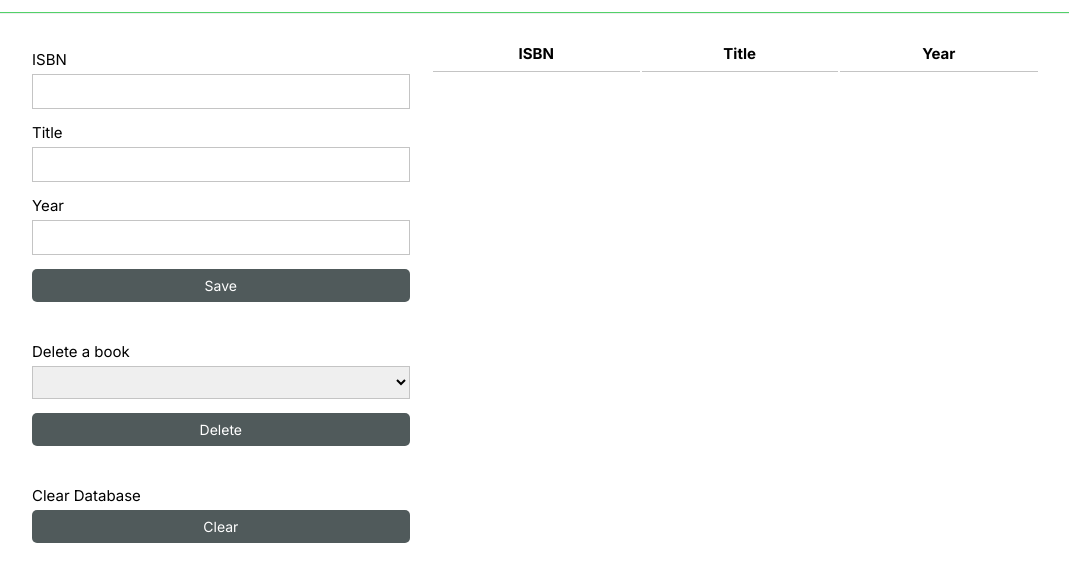
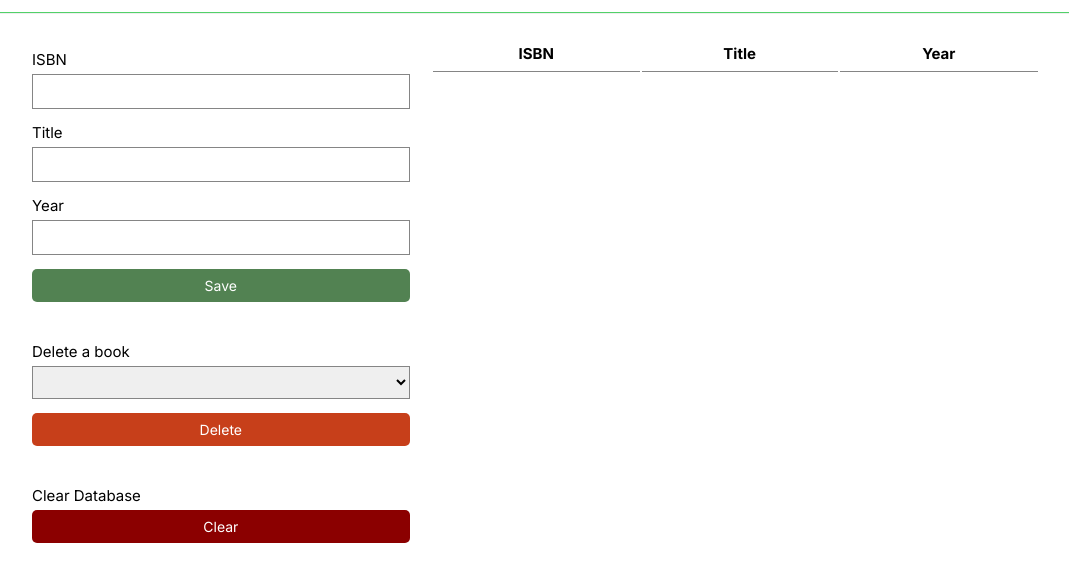
Before and after one commit to OwenRub/Vanilla-JS-projects, a plain HTML site: page MyBooks/index.html in a window 1280 px wide. Shown: the part 97-678 px from the top of the page, without its empty margins (112-1181 px from the left). Drawn offline with nearby package versions, Linux system fonts and the light colour scheme.

Commit message:
styles changed

```diff
--- a/MyBooks/style.css
+++ b/MyBooks/style.css
@@ -37,7 +37,7 @@ input {
 	box-sizing: border-box;
 	width: 100%;
 	font-size: 14px;
-	border: 1px solid #c4c4c4;
+	border: 1px solid #858585;
 }
 label {
 	margin-bottom: 5px;
@@ -46,7 +46,7 @@ label {
 select {
 	padding: 6px;
 	width: 100%;
-	border: 1px solid #c4c4c4;
+	border: 1px solid #858585;
 	font-size: 14px;
 }
 .marg20 {
@@ -75,13 +75,13 @@ select {
 .btn:active {
 	opacity: 0.8;
 }
-.save:hover {
+.save {
 	background: #528252;
 }
-.del:hover {
+.del {
 	background: #c73f1a;
 }
-.clear:hover {
+.clear {
 	background: darkred;
 }
 .table{
@@ -93,7 +93,7 @@ select {
 	font-size: 15px;
 }
 .table thead th {
-	border-bottom: 1px solid #c4c4c4;
+	border-bottom: 1px solid #858585;
 }
 a{
 	text-decoration: none;
```
